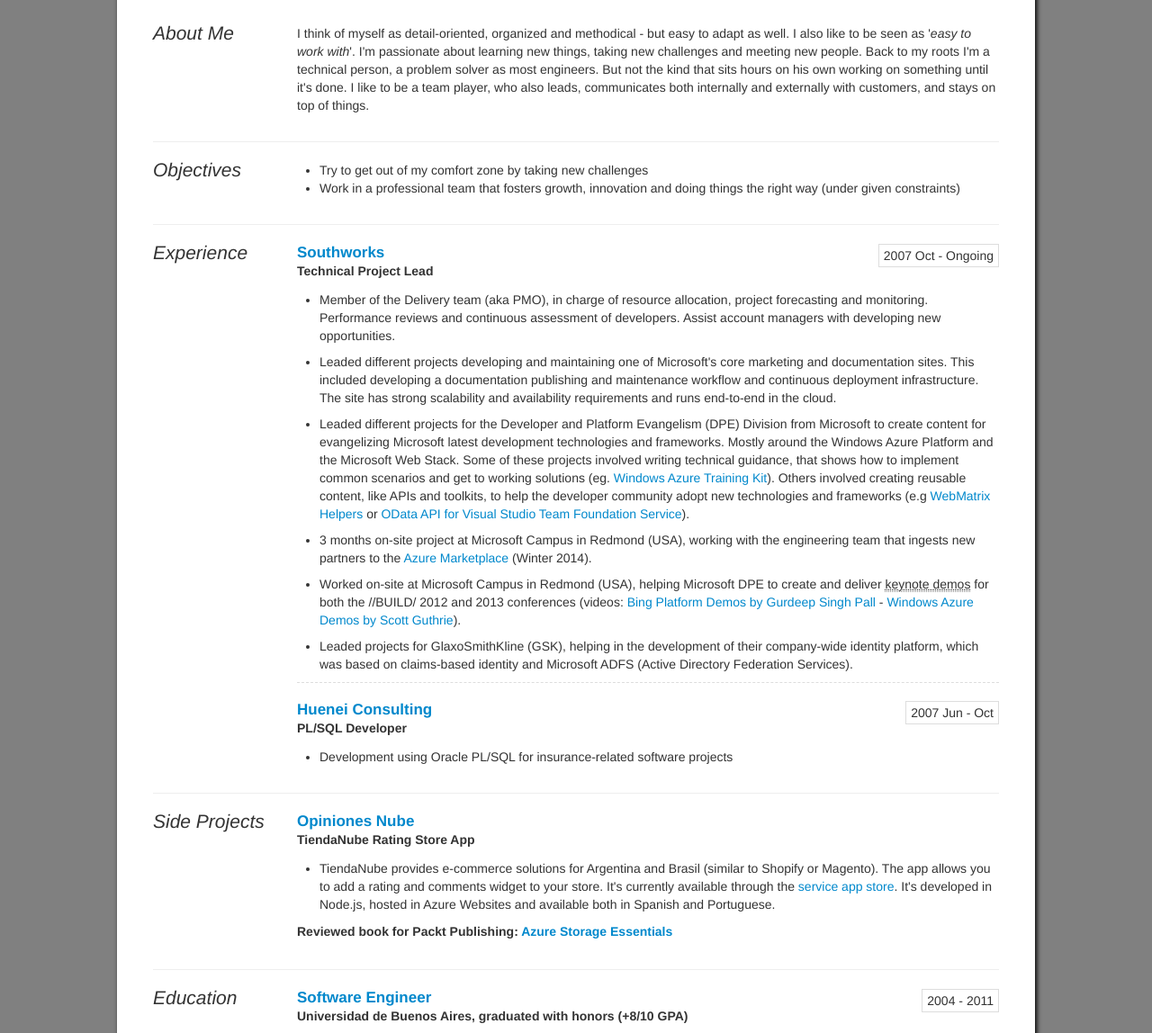
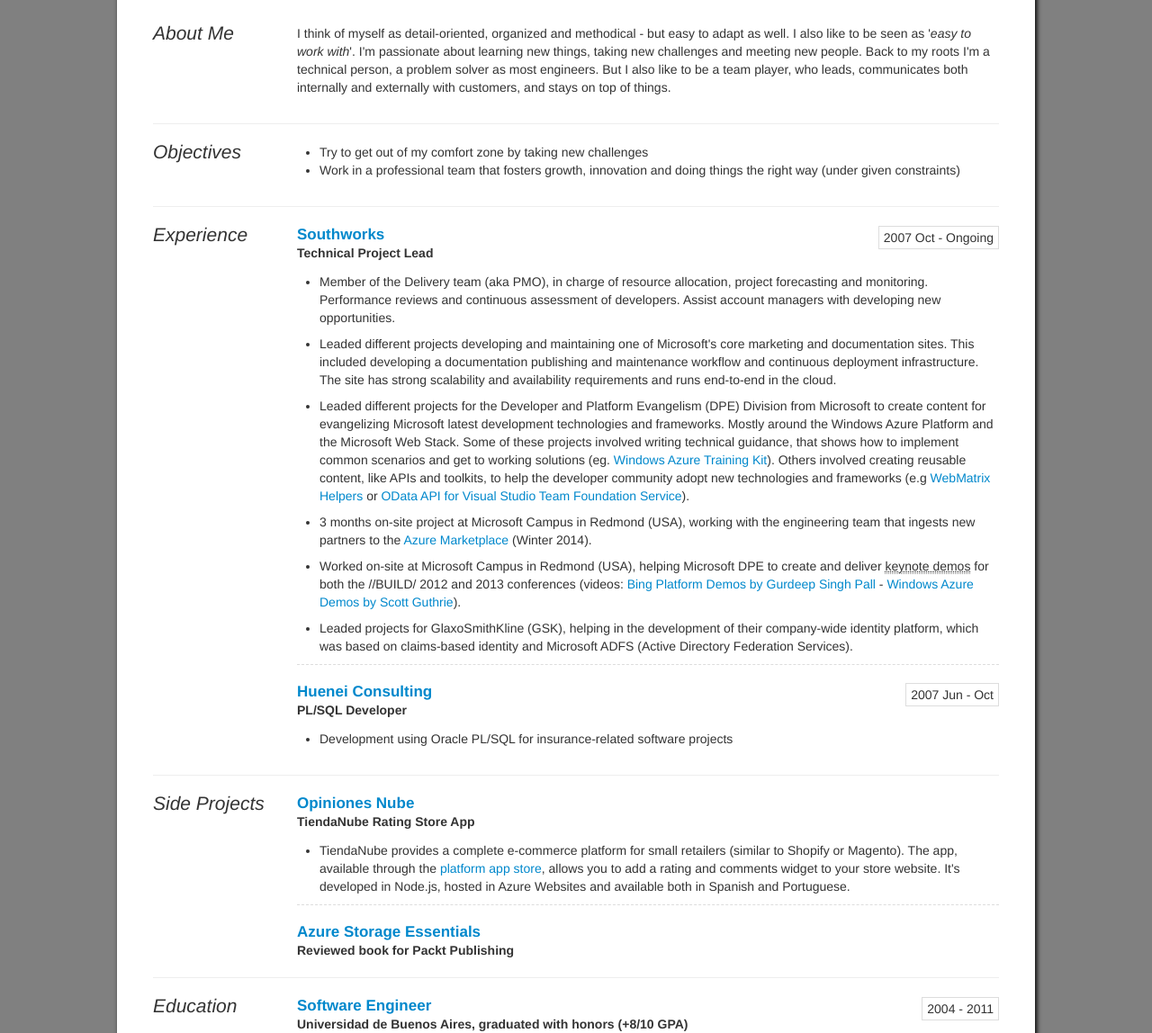
Before and after one commit to sdurandeu/resume, a plain HTML site: page index.html in a window 1280 px wide. Shown: the part 327-1475 px from the top of the page at 90% size. Drawn offline with nearby package versions, Linux system fonts and the light colour scheme.

Commit message:
Minor styles and wording update

```diff
--- a/css/resume.css
+++ b/css/resume.css
@@ -74,6 +74,10 @@ body {
     margin-bottom: 12px;
 }
 
+.item-subtitle-small {
+    font-weight: 600;
+}
+
 .item-period {
     border: 1px solid #ddd;
     padding: 2px 5px;
--- a/index.html
+++ b/index.html
@@ -66,8 +66,8 @@
                     <p>I think of myself as detail-oriented, organized and methodical - but easy to adapt as well.
                        I also like to be seen as '<i>easy to work with</i>'.
                        I'm passionate about learning new things, taking new challenges and meeting new people.
-                       Back to my roots I'm a technical person, a problem solver as most engineers. But not the kind that sits hours on his own working on something until it's done.
-                       I like to be a team player, who also leads, communicates both internally and externally with customers, and stays on top of things.</p>
+                       Back to my roots I'm a technical person, a problem solver as most engineers.
+                       But I also like to be a team player, who leads, communicates both internally and externally with customers, and stays on top of things.</p>
                 </div>
             </div>
 
@@ -124,9 +124,11 @@
                     <div class="item-title"><a href="http://www.opinionesnube.com">Opiniones Nube</a></div>
                     <div class="item-subtitle">TiendaNube Rating Store App</div>
                     <ul>
-                        <li>TiendaNube provides e-commerce solutions for Argentina and Brasil (similar to Shopify or Magento). The app allows you to add a rating and comments widget to your store. It's currently available through the <a href="https://www.tiendanube.com/tienda-aplicaciones-nube">service app store</a>. It's developed in Node.js, hosted in Azure Websites and available both in Spanish and Portuguese.</li>
+                        <li>TiendaNube provides a complete e-commerce platform for small retailers (similar to Shopify or Magento). The app, available through the <a href="https://www.tiendanube.com/tienda-aplicaciones-nube">platform app store</a>, allows you to add a rating and comments widget to your store website. It's developed in Node.js, hosted in Azure Websites and available both in Spanish and Portuguese.</li>
                     </ul>
-                    <div class="item-subtitle">Reviewed book for Packt Publishing: <a href="https://www.packtpub.com/virtualization-and-cloud/microsoft-azure-storage-essentials">Azure Storage Essentials</a></div>
+                    <div class="inner-separator"></div>
+                    <div class="item-title"><a href="https://www.packtpub.com/virtualization-and-cloud/microsoft-azure-storage-essentials">Azure Storage Essentials</a></div>
+                    <div class="item-subtitle-small">Reviewed book for Packt Publishing</div>
                 </div>
             </div>
 
```
